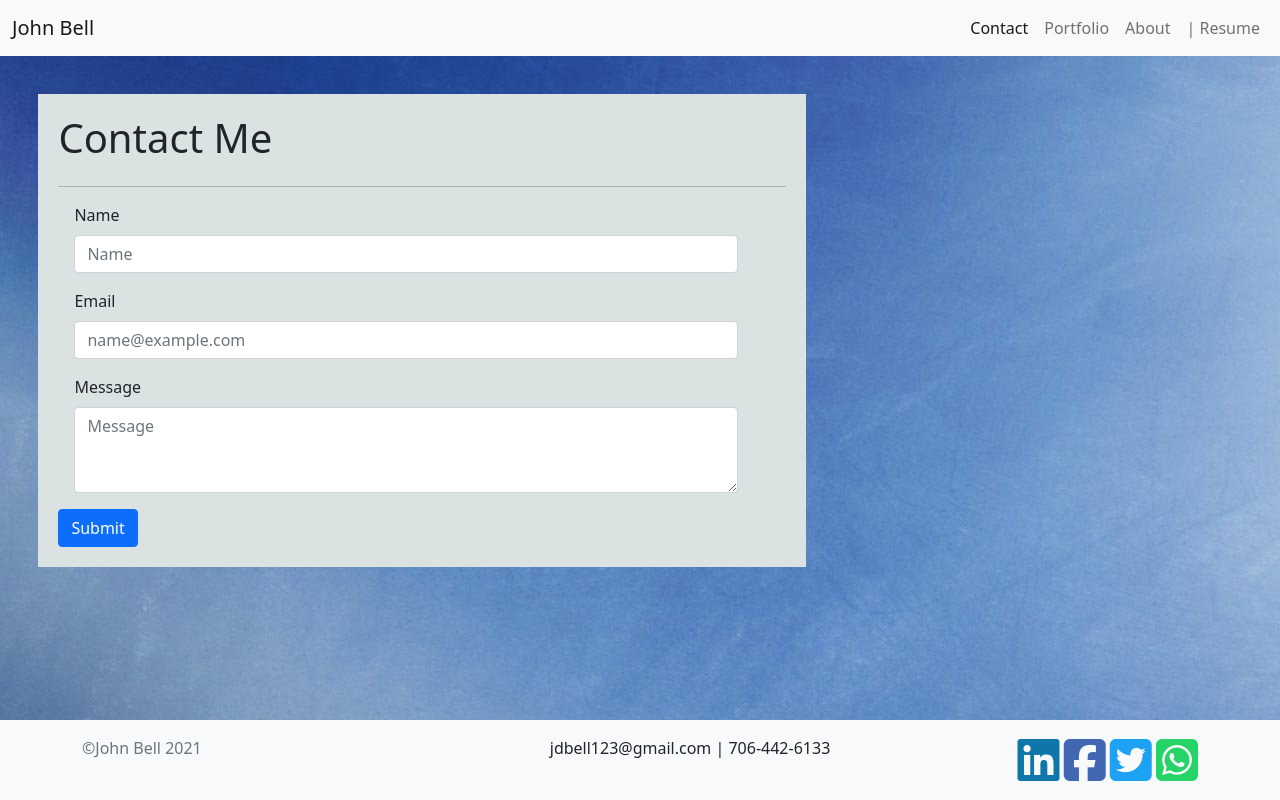
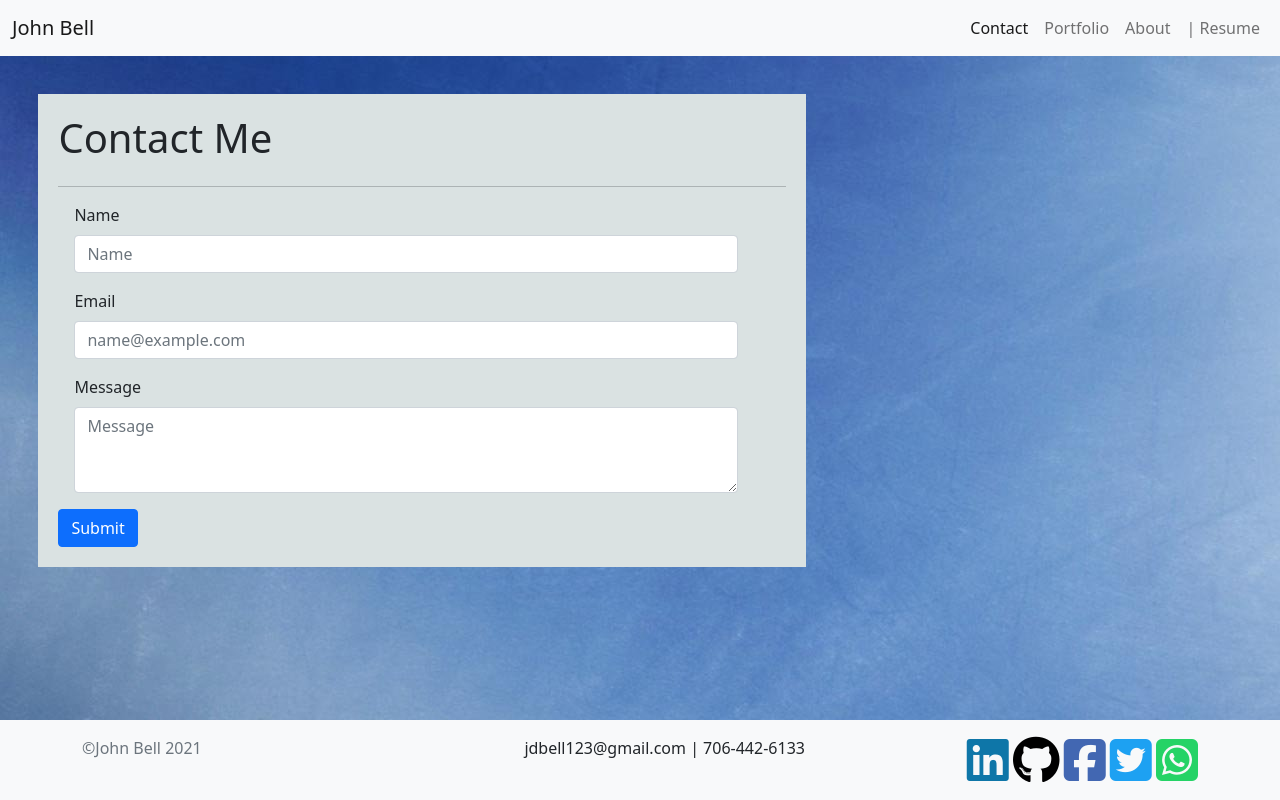
Before and after one commit to jdbell123/portfolio, a plain HTML site: page contact.html in a window 1280 px wide. Drawn offline with nearby package versions, Linux system fonts and the light colour scheme.

Commit message:
Added GitHub link to page

```diff
--- a/contact.html
+++ b/contact.html
@@ -85,7 +85,8 @@
                         </div>
                         <div class="mb-3 ms-3 me-5">
                             <label for="FormControlTextareaMessage" class="form-label">Message</label>
-                            <textarea class="form-control" id="FormControlTextareaMessage" rows="3" placeholder="Message"></textarea>
+                            <textarea class="form-control" id="FormControlTextareaMessage" rows="3"
+                                placeholder="Message"></textarea>
                         </div>
                         <div>
                             <button type="submit" class="btn btn-primary">Submit</button>
@@ -104,15 +105,19 @@
                     <span class="text-muted">&copy;John Bell 2021</span>
                 </div>
                 <div class="col">
-                    <p>jdbell123@gmail.com  |  706-442-6133</p>
+                    <p>jdbell123@gmail.com | 706-442-6133</p>
                 </div>
                 <div class="col-auto">
                     <a href="https://www.linkedin.com/in/jdbell123" target="_blank"><span><i
                                 class="fab fa-linkedin fa-3x"></i></span></a>
+                    <a href="https://github.com/jdbell123" target="_blank"><span><i
+                                class="fab fa-github fa-3x"></i></span></a>
                     <a href="https://www.facebook.com/JohnDBell" target="_blank"><span><i
                                 class="fab fa-facebook-square fa-3x"></i></span></a>
-                    <a href="https://twitter.com/jdbell123" target="_blank"><span><i class="fab fa-twitter-square fa-3x"></i></span></a>
-                    <a href="https://wa.me/17064426133" target="_blank"><span><i class="fab fa-whatsapp-square fa-3x"></i></span></a>
+                    <a href="https://twitter.com/jdbell123" target="_blank"><span><i
+                                class="fab fa-twitter-square fa-3x"></i></span></a>
+                    <a href="https://wa.me/17064426133" target="_blank"><span><i
+                                class="fab fa-whatsapp-square fa-3x"></i></span></a>
                 </div>
             </div>
         </div>
```
